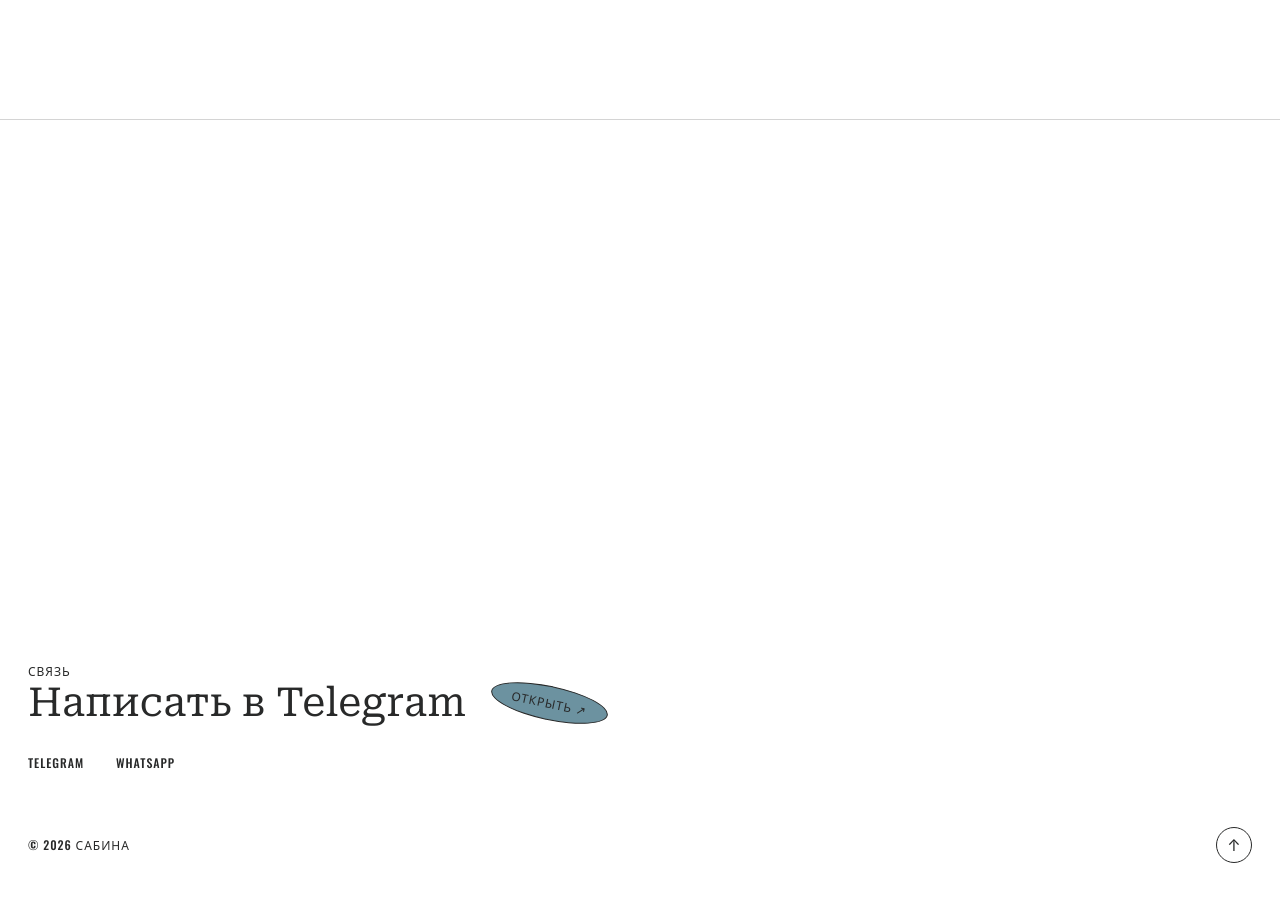
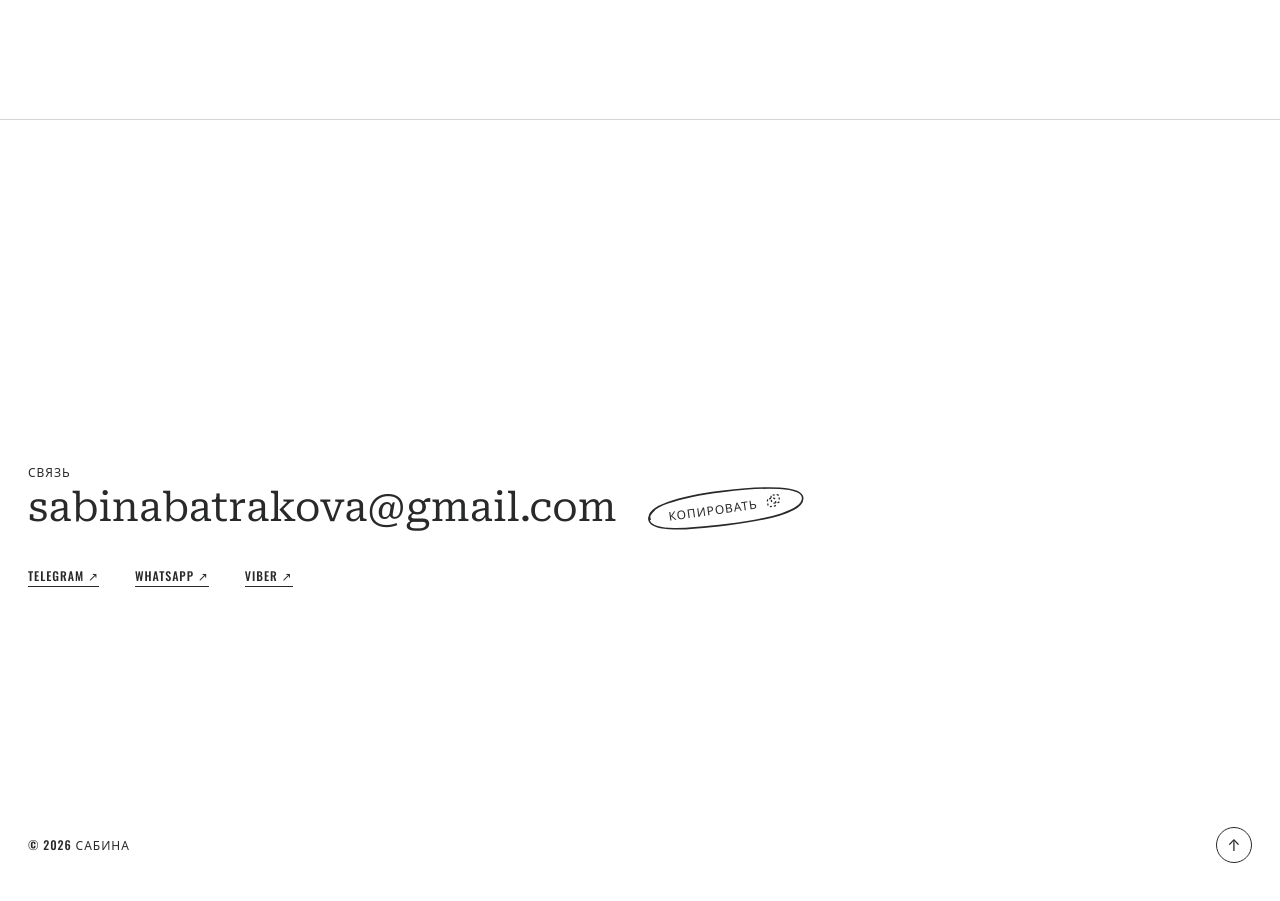
Before and after one commit to SabinaBatrakova/catalog-site, a React (Vite) app: page / in a window 1280 px wide. Shown: the part 2909-3810 px from the top of the page. Built offline with nearby package versions, Linux system fonts and the light colour scheme.

Commit message:
feat: add Sticker component and email-first footer contacts

```diff
--- a/src/components/home/SiteFooter.tsx
+++ b/src/components/home/SiteFooter.tsx
@@ -1,49 +1,81 @@
+import { useState } from "react";
 import { Reveal } from "@/components/home/Reveal";
-import { contacts } from "@/lib/contacts";
+import { Sticker } from "@/components/ui/Sticker";
+import { contacts, email } from "@/lib/contacts";
 
 const label = "font-display text-xs font-medium uppercase tracking-[0.08em]";
 
+function CopyIcon() {
+  return (
+    <svg
+      width="16"
+      height="16"
+      viewBox="0 0 16 16"
+      fill="none"
+      stroke="currentColor"
+      strokeWidth="1.3"
+      strokeDasharray="2 2"
+      aria-hidden="true"
+    >
+      <rect x="2" y="5" width="8" height="8" rx="2" />
+      <rect x="6" y="2" width="8" height="8" rx="2" />
+    </svg>
+  );
+}
+
 export function SiteFooter() {
+  const [copied, setCopied] = useState(false);
+
+  const copyEmail = async () => {
+    try {
+      await navigator.clipboard.writeText(email);
+      setCopied(true);
+      window.setTimeout(() => setCopied(false), 2000);
+    } catch {
+      window.location.href = `mailto:${email}`;
+    }
+  };
+
   return (
     <footer
       id="footer"
-      className="flex min-h-svh flex-col justify-end border-t border-line px-7 pt-40"
+      className="flex min-h-svh flex-col border-t border-line px-7 pt-40"
     >
+      <div className="flex flex-1 flex-col justify-center">
         <Reveal>
           <p className={label}>Связь</p>
-        <div className="mt-1 flex flex-wrap items-center gap-6">
+          <div className="mt-2 flex flex-wrap items-center gap-x-6 gap-y-4">
             <a
-            href={contacts[0].href}
-            target="_blank"
-            rel="noreferrer"
-            className="font-narrow font-serif text-[34px] leading-none md:text-[40px]"
+              href={`mailto:${email}`}
+              className="break-all font-serif text-[22px] leading-none sm:text-[30px] md:text-[40px]"
             >
-            Написать в Telegram
+              {email}
             </a>
-          <a
-            href={contacts[0].href}
-            target="_blank"
-            rel="noreferrer"
-            className="rotate-12 rounded-[50%] border-[1.5px] border-ink bg-steel px-5 py-2 font-display text-xs font-medium uppercase tracking-[0.08em]"
+            <Sticker
+              onClick={copyEmail}
+              shape="a"
+              tilt="-rotate-[8deg]"
+              icon={<CopyIcon />}
             >
-            Открыть ↗
-          </a>
+              {copied ? "Скопировано ✓" : "Копировать"}
+            </Sticker>
           </div>
         </Reveal>
 
-      <Reveal className="mt-8 flex gap-8">
+        <Reveal className="mt-10 flex flex-wrap gap-x-9 gap-y-4">
           {contacts.map((c) => (
             <a
               key={c.label}
               href={c.href}
               target="_blank"
               rel="noreferrer"
-            className={label}
+              className={`${label} border-b-[1.5px] border-ink pb-0.5`}
             >
-            {c.label}
+              {c.label} ↗
             </a>
           ))}
         </Reveal>
+      </div>
 
       <div className="flex items-center justify-between py-14">
         <span className={label}>© 2026 Сабина</span>
--- /dev/null
+++ b/src/components/ui/Sticker.tsx
@@ -0,0 +1,142 @@
+import { useId } from "react";
+import type { ReactNode } from "react";
+
+type Tone = "ink" | "accent" | "steel" | "line";
+type Shape = "a" | "b" | "c";
+
+const outlines: Record<Shape, string> = {
+  a: "M10,26 C6,10 44,3 92,4 C142,5 178,12 177,26 C176,42 138,47 92,46 C46,45 12,42 9,28 C8,24 11,19 16,15",
+  b: "M8,24 C10,9 52,5 96,5 C146,5 180,13 178,27 C176,43 130,46 88,46 C40,46 6,40 8,26 C9,20 14,15 20,12",
+  c: "M12,28 C5,12 48,4 94,4 C144,4 179,14 176,28 C173,41 134,48 90,46 C42,44 10,40 11,30 C11,25 14,20 19,17",
+};
+
+type ToneClasses = {
+  text: string;
+  hoverText: string;
+  stroke: string;
+  fill: string;
+};
+
+const tones: Record<Tone, ToneClasses> = {
+  ink: {
+    text: "text-ink",
+    hoverText: "group-hover:text-white group-active:text-white",
+    stroke: "stroke-ink",
+    fill: "[--sticker-fill:var(--color-ink)]",
+  },
+  accent: {
+    text: "text-accent",
+    hoverText: "group-hover:text-white group-active:text-white",
+    stroke: "stroke-accent",
+    fill: "[--sticker-fill:var(--color-accent)]",
+  },
+  steel: {
+    text: "text-ink",
+    hoverText: "",
+    stroke: "stroke-ink",
+    fill: "[--sticker-fill:var(--color-steel)]",
+  },
+  line: {
+    text: "text-ink",
+    hoverText: "",
+    stroke: "stroke-ink",
+    fill: "[--sticker-fill:var(--color-line)]",
+  },
+};
+
+type StickerProps = {
+  children: ReactNode;
+  tone?: Tone;
+  shape?: Shape;
+  tilt?: string;
+  href?: string;
+  onClick?: () => void;
+  icon?: ReactNode;
+};
+
+export function Sticker({
+  children,
+  tone = "ink",
+  shape = "a",
+  tilt = "",
+  href,
+  onClick,
+  icon,
+}: StickerProps) {
+  const rawId = useId();
+  const clipId = `sticker-clip-${rawId.replace(/[^a-zA-Z0-9_-]/g, "")}`;
+  const t = tones[tone];
+
+  const className = `group relative inline-block cursor-pointer px-7 py-3 font-display text-xs font-medium uppercase tracking-[0.08em] ${t.fill} ${t.text} ${tilt}`;
+
+  const body = (
+    <>
+      <svg width="0" height="0" aria-hidden="true" className="absolute">
+        <defs>
+          <clipPath id={clipId} clipPathUnits="objectBoundingBox">
+            <path
+              transform="scale(0.005435 0.02)"
+              d={`${outlines[shape]} Z`}
+            />
+          </clipPath>
+        </defs>
+      </svg>
+
+      <span
+        aria-hidden="true"
+        className="pointer-events-none absolute inset-0 overflow-hidden"
+        style={{ clipPath: `url(#${clipId})` }}
+      >
+        <span className="absolute left-1/2 top-1/2 -ml-[200px] -mt-[200px] block h-[400px] w-[400px] rotate-[28deg]">
+          <span className="block h-full w-full translate-y-[300px] transition-transform duration-[2600ms] ease-[cubic-bezier(.4,.05,.3,1)] group-hover:translate-y-0 group-active:translate-y-0 motion-reduce:transition-none">
+            <span className="sticker-wave block" />
+            <span className="block h-[calc(100%-14px)] bg-(--sticker-fill)" />
+          </span>
+        </span>
+      </span>
+
+      <svg
+        viewBox="0 0 184 50"
+        preserveAspectRatio="none"
+        aria-hidden="true"
+        className="pointer-events-none absolute inset-0 h-full w-full overflow-visible"
+      >
+        <path
+          d={outlines[shape]}
+          fill="none"
+          strokeWidth="1.6"
+          strokeLinecap="round"
+          vectorEffect="non-scaling-stroke"
+          className={t.stroke}
+        />
+      </svg>
+
+      <span
+        className={`relative inline-flex items-center gap-2 transition-colors duration-300 group-hover:delay-[900ms] group-hover:duration-[900ms] ${t.hoverText}`}
+      >
+        {children}
+        {icon}
+      </span>
+    </>
+  );
+
+  if (href) {
+    return (
+      <a
+        href={href}
+        target="_blank"
+        rel="noreferrer"
+        onClick={onClick}
+        className={className}
+      >
+        {body}
+      </a>
+    );
+  }
+
+  return (
+    <button type="button" onClick={onClick} className={className}>
+      {body}
+    </button>
+  );
+}
--- a/src/lib/contacts.ts
+++ b/src/lib/contacts.ts
@@ -1,4 +1,9 @@
+export const email = "sabinabatrakova@gmail.com";
+
+const phone = "79112268175";
+
 export const contacts = [
   { label: "Telegram", href: "https://t.me/sabina_batrakova" },
-  { label: "WhatsApp", href: "https://wa.me/+79112268175" },
+  { label: "WhatsApp", href: `https://wa.me/${phone}` },
+  { label: "Viber", href: `viber://chat?number=%2B${phone}` },
 ];
```
Also changed, not shown: src/index.css (+17 -0 lines). Lines whose indentation alone changed are shown as unchanged.
